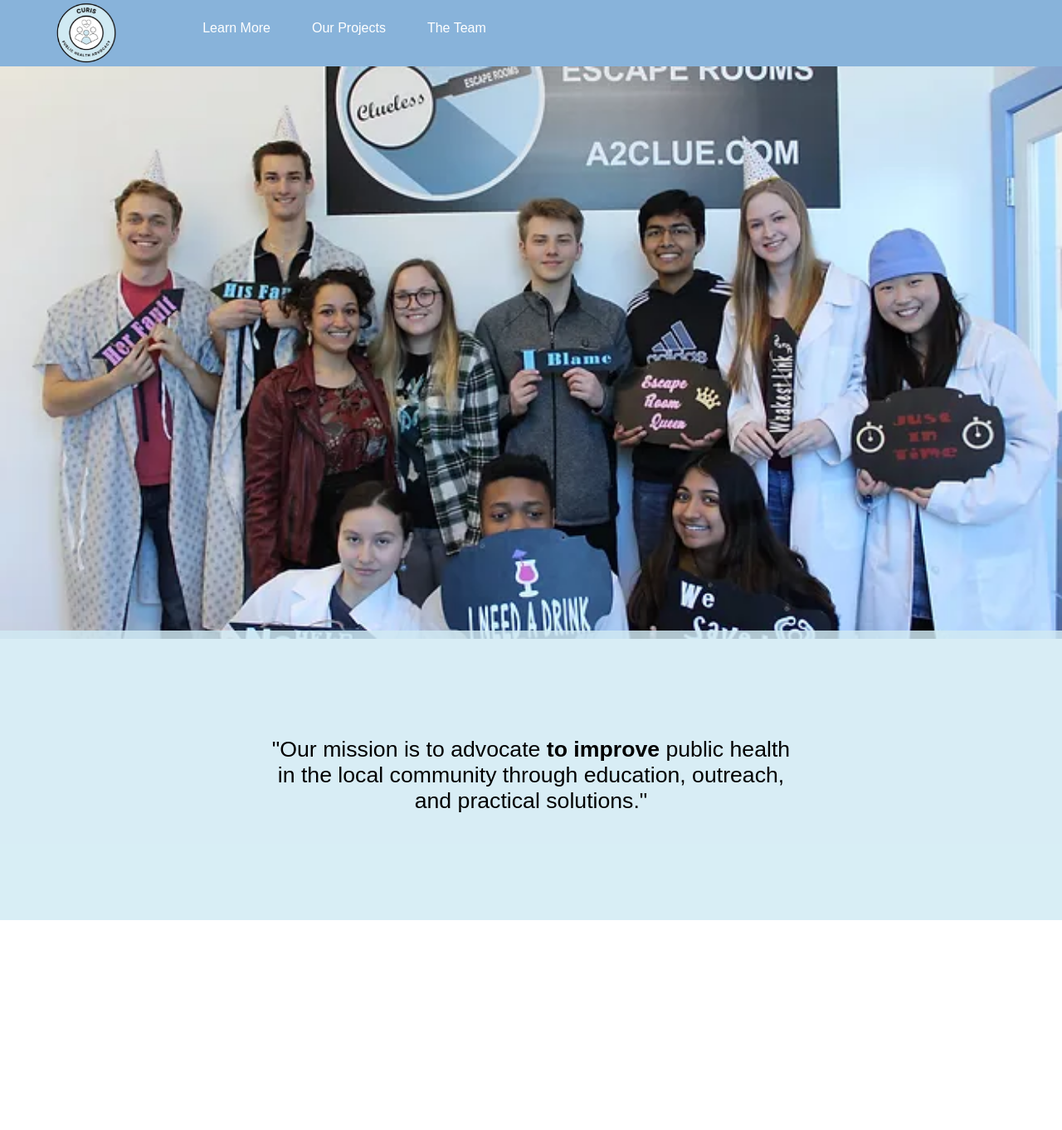
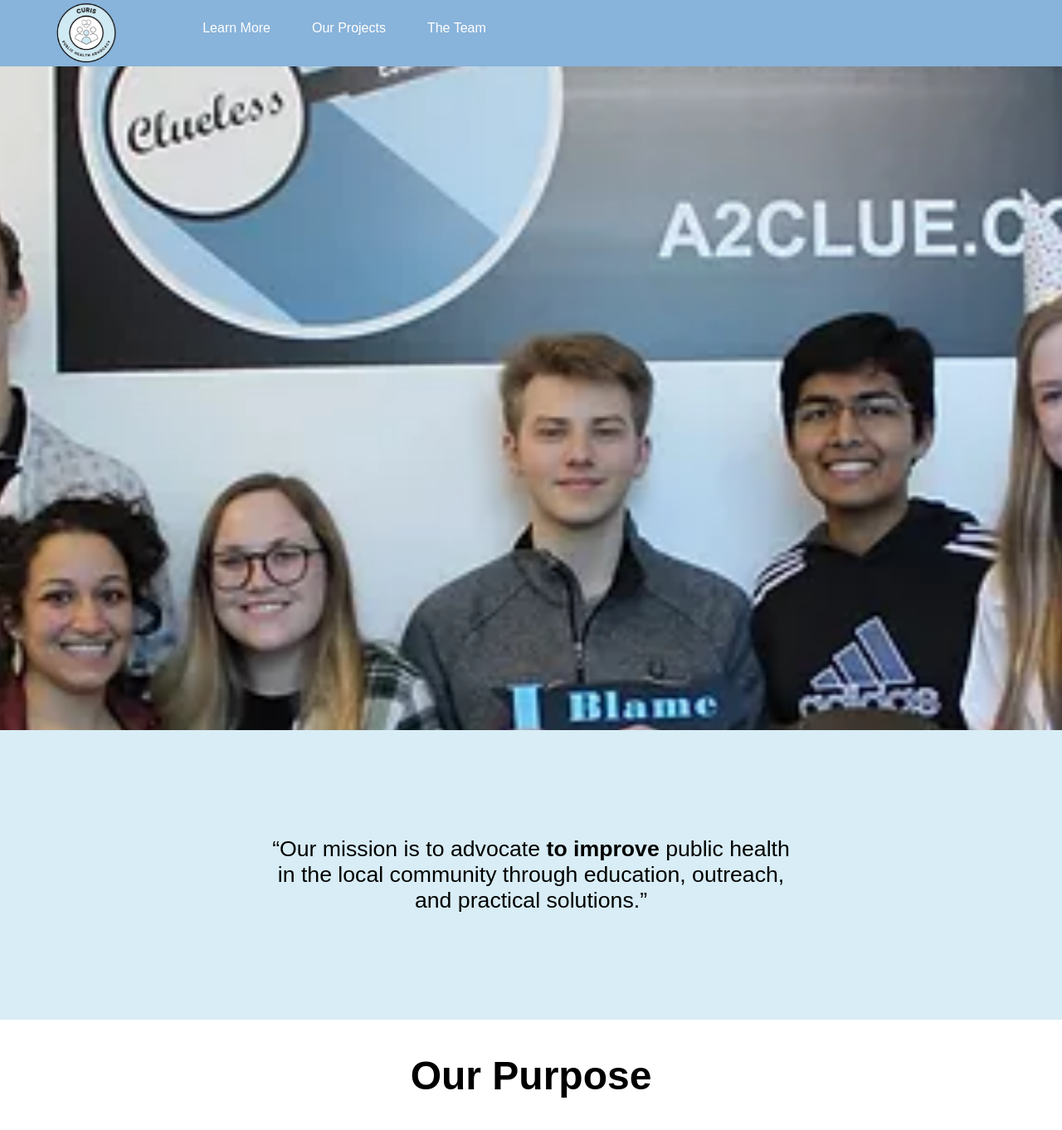
Before and after one commit to dwyerg/CURIS_T4SG, a React (Create React App) app in the folder react_packages/: page / in a window 1280 px wide. Shown: the whole page at 83% size. Before the commit the page ends 1109 px from the top, so only its background shows below. Built offline with nearby package versions, Linux system fonts and the light colour scheme.

Commit message:
now the parallax works! But img is too zoomed in

```diff
--- a/react_packages/package.json
+++ b/react_packages/package.json
@@ -9,6 +9,7 @@
     "react": "^17.0.2",
     "react-dom": "^17.0.2",
     "react-icons": "^4.3.1",
+    "react-parallax": "^3.3.0",
     "react-router-dom": "^6.0.2",
     "react-scripts": "4.0.3",
     "styled-components": "^5.3.3",
--- a/react_packages/src/App.css
+++ b/react_packages/src/App.css
@@ -5,16 +5,12 @@
   font-family: 'Encode Sans Expanded', sans-serif;
 }
 
-.parallax_content {
-  background-color: #d0eaf3d4;
-  padding: 10% 25%;
-  margin-top: 680px;
-  font-size: 20pt;
+.home_header {
   text-align: center;
+  font-size: 24pt;
+  padding: 40px;
 }
 
-.hero {
-  position: absolute;
-  width: 100%;
-  z-index: -1;
+.new_text {
+  height: 100vh;
 }
--- a/react_packages/src/components/HeroSection/HeroElements.js
+++ /dev/null
@@ -1,23 +0,0 @@
-import styled from 'styled-components';
-
-export const HeroContainer = styled.div`
-  display: flex;
-  justify-content: center;
-  align-items: center;
-  padding: 0 30px;
-  height: 800px;
-  position: relative;
-  z-index: 1;
-
-  /* Add :before styles */
-`;
-
-export const HeroBg = styled.div`
-  position: absolute;
-  top: 0;
-  right: 0;
-  bottom: 0;
-  left: 0;
-  overflow: hidden;
-  /* background-color: red; */
-`;
--- a/react_packages/src/components/HeroSection/index.js
+++ /dev/null
@@ -1,14 +0,0 @@
-import React from 'react';
-import background from '../../assets/home_bg.png';
-import { HeroContainer, HeroBg} from './HeroElements';
-
-const HeroSection = () => {
-  return (
-    <HeroContainer>
-      <HeroBg style={{ backgroundImage:`url(${background})`, backgroundRepeat:'no-repeat', height: 800, backgroundSize: 'contain' }}>
-      </HeroBg>
-    </HeroContainer>
-  );
-};
-
-export default HeroSection;
--- /dev/null
+++ b/react_packages/src/components/ParallaxQuote/QuoteElements.js
@@ -0,0 +1,8 @@
+import styled from 'styled-components';
+
+export const QuoteContainer = styled.div`
+  text-align: center;
+  background-color: #d0eaf3d4;
+  padding: 10% 25%;
+  font-size: 20pt;
+`;
--- /dev/null
+++ b/react_packages/src/components/ParallaxQuote/index.js
@@ -0,0 +1,22 @@
+import React from 'react';
+import { QuoteContainer } from './QuoteElements';
+import { Parallax } from 'react-parallax';
+import bgImage from '../../assets/home_bg.png'
+
+const ParallaxQuote = () => {
+  return (
+    <>
+      <Parallax bgImage={bgImage} strength={800}>
+        <div class = "new_text">
+          <p>  </p>
+        </div>
+      </Parallax>
+
+      <QuoteContainer class = "parallax_content">
+        <p>“Our mission is to advocate <b>to improve</b> public health in the local community through education, outreach, and practical solutions.”</p>
+      </QuoteContainer>
+    </>
+  );
+};
+
+export default ParallaxQuote;
--- a/react_packages/src/pages/index.js
+++ b/react_packages/src/pages/index.js
@@ -1,6 +1,8 @@
 import React, { useState } from 'react';
 import Navbar from '../components/Navbar';
-import HeroSection from '../components/HeroSection';
+import ParallaxQuote from '../components/ParallaxQuote';
+import { Parallax } from 'react-parallax';
+import bgImage from '../assets/home_bg.png'
 
 const Home = () => {
 
@@ -15,12 +17,8 @@
   return (
     <>
       <Navbar toggle={toggle} />
-      <div className="hero">
-        <HeroSection/>
-      </div>
-      <div className = "parallax_content">
-        <p>"Our mission is to advocate <b>to improve</b> public health in the local community through education, outreach, and practical solutions."</p>
-      </div>
+      <ParallaxQuote />
+      <div class = "home_header"><h2>Our Purpose</h2></div>
     </>
   );
 };
```
Also changed, not shown: 1 other file (tests, documents, lock files or other folders).
